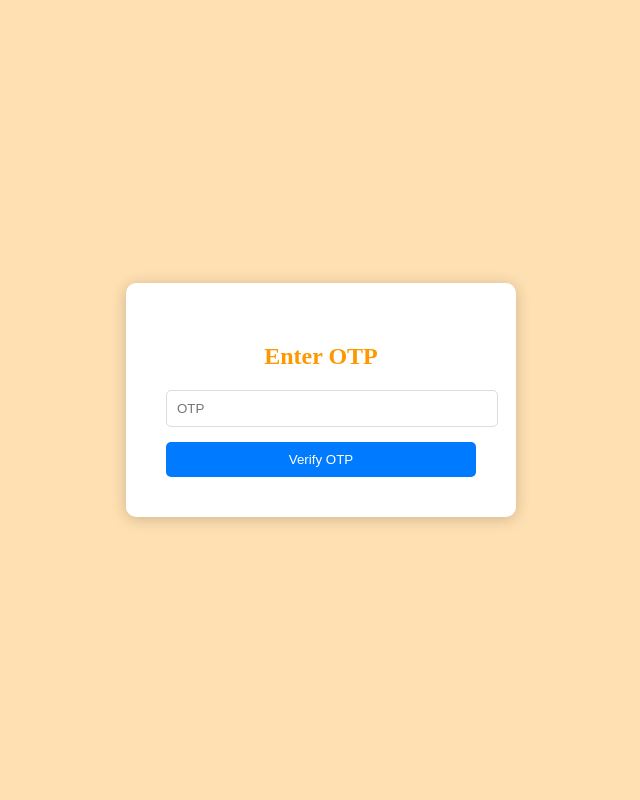
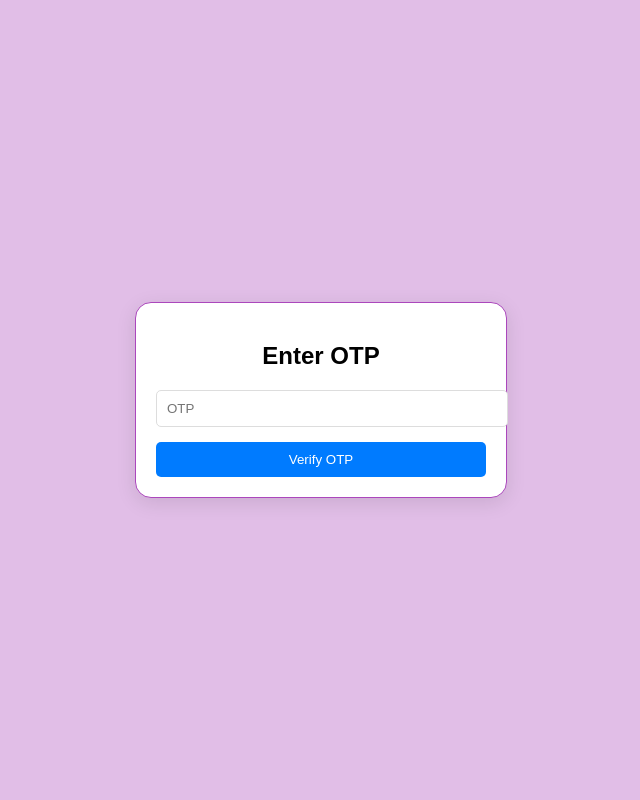
Before and after one commit to yashtilala412/HCD_project, a PHP site: page /otp_entry.php in a window 1280 px wide. Shown: the whole page, without its empty margins (319-959 px from the left). Run offline with PHP 8.4, Linux system fonts and the light colour scheme.

Commit message:
design 24

```diff
--- a/otp_entry.php
+++ b/otp_entry.php
@@ -6,22 +6,22 @@
     <title>Enter OTP</title>
     <style>
 body {
-    font-family: 'Zilla Slab', serif;
+    font-family: 'Muli', sans-serif;
     display: flex;
     justify-content: center;
     align-items: center;
     height: 100vh;
     margin: 0;
-    background-color: #ffe0b2;
+    background-color: #e1bee7;
 }
 .container {
     background-color: #ffffff;
-    padding: 40px;
-    box-shadow: 0 2px 15px rgba(0, 0, 0, 0.2);
-    border-radius: 10px;
-    width: 310px;
+    padding: 20px;
+    box-shadow: 0 5px 20px rgba(0, 0, 0, 0.1);
+    border-radius: 16px;
+    width: 330px;
     text-align: center;
-    color: #ff9800;
+    border: 1px solid #ab47bc;
 }
 
 
```
